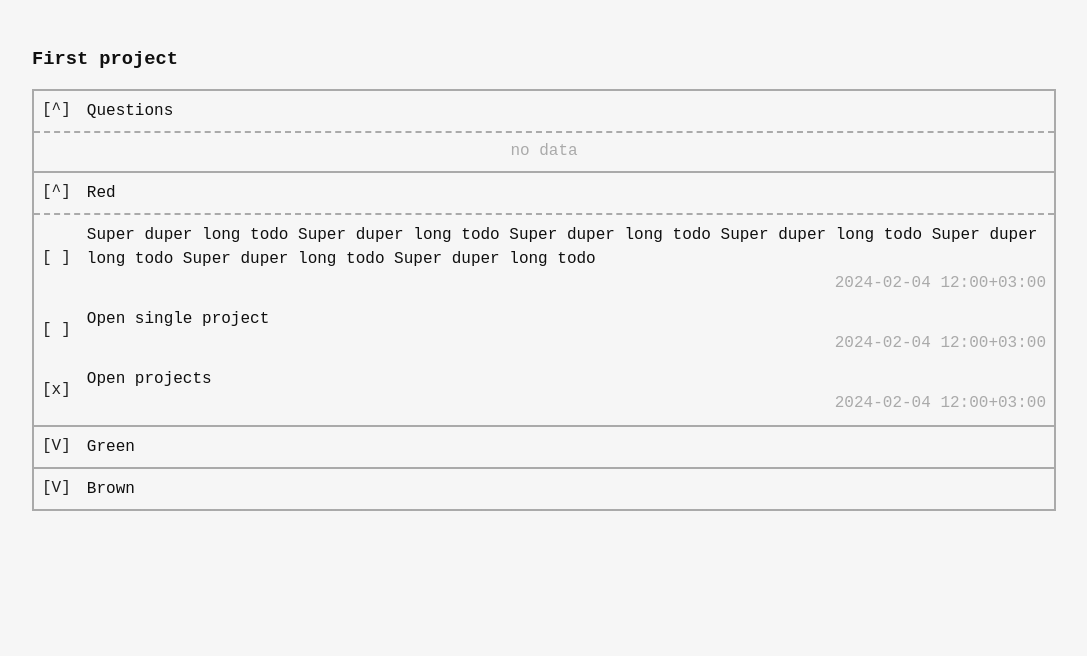
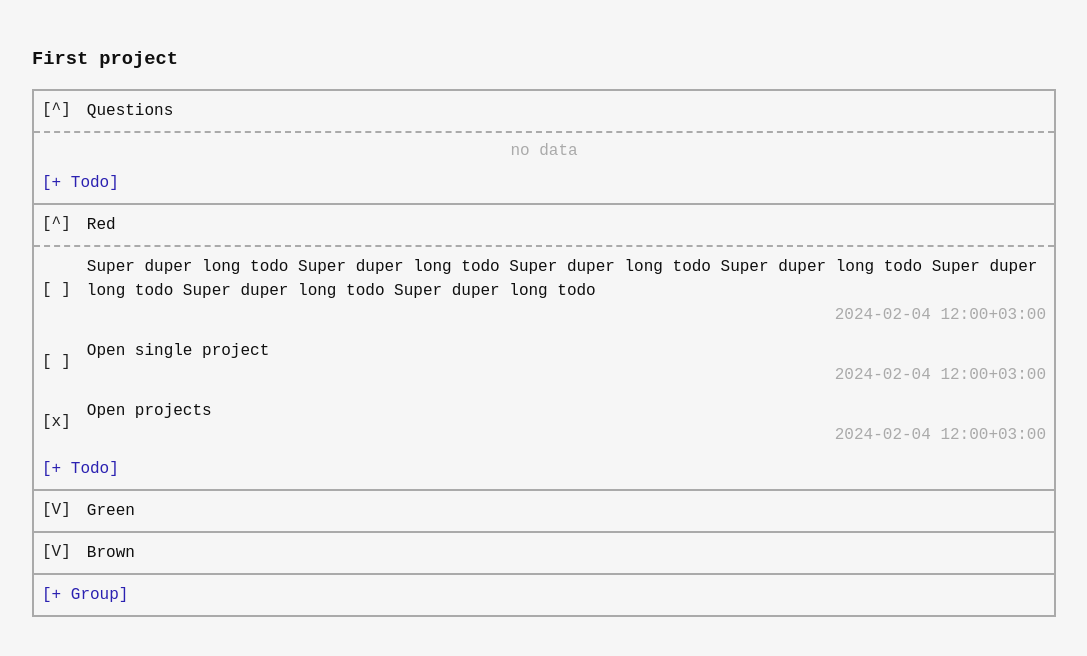
Before and after one commit to maxhha/tauri-todo-app, a React (Vite) app: page /1 in a window 1280 px wide. Shown: the top 656 px of the page, without its empty margins (96-1183 px from the left). Built offline with nearby package versions, Linux system fonts and the light colour scheme.

Commit message:
Add create buttons in layout

```diff
--- a/src/pages/Project/Project.module.css
+++ b/src/pages/Project/Project.module.css
@@ -6,6 +6,10 @@
     all: unset;
     display: block;
     border: 2px solid #aaa;
+}
+
+.groupAdd {
+    padding: 8px;
 }
 
 .group + .group {
@@ -39,17 +43,8 @@
 }
 
 .group__item {
+    display: block;
     padding: 0 8px;
-}
-
-.group__item {
-    border-top: 2px solid;
-    border-bottom: 2px solid;
-    border-color: transparent;
-}
-
-.group__item:hover {
-    border-color: #ddd;
 }
 
 .group__item + .group__item {
@@ -58,6 +53,13 @@
 
 .todo {
     display: flex;
+    border-top: 2px solid;
+    border-bottom: 2px solid;
+    border-color: transparent;
+}
+
+.todo:hover {
+    border-color: #ddd;
 }
 
 .todo__content {
--- a/src/pages/Project/Project.tsx
+++ b/src/pages/Project/Project.tsx
@@ -109,10 +109,26 @@ export function ProjectPage() {
                     <div className={s.todo__updatedAt}>{todo.updatedAt}</div>
                   </div>
                 </li>
-              )) || <div className={s.contentPlaceholder}>no data</div>}
+              )) || (
+                <div
+                  className={classNames(s.group__item, s.contentPlaceholder)}
+                >
+                  no data
+                </div>
+              )}
+              <li className={classNames(s.group__item, s.group__item_add)}>
+                <button className="button button_small button_primary">
+                  + Todo
+                </button>
+              </li>
             </ol>
           </li>
         ))}
+        <div className={classNames(s.group, s.groupAdd)}>
+          <button className="button button_small button_primary">
+            + Group
+          </button>
+        </div>
       </ol>
     </div>
   );
```
Also changed, not shown: 1 other file (tests, documents, lock files or other folders).
